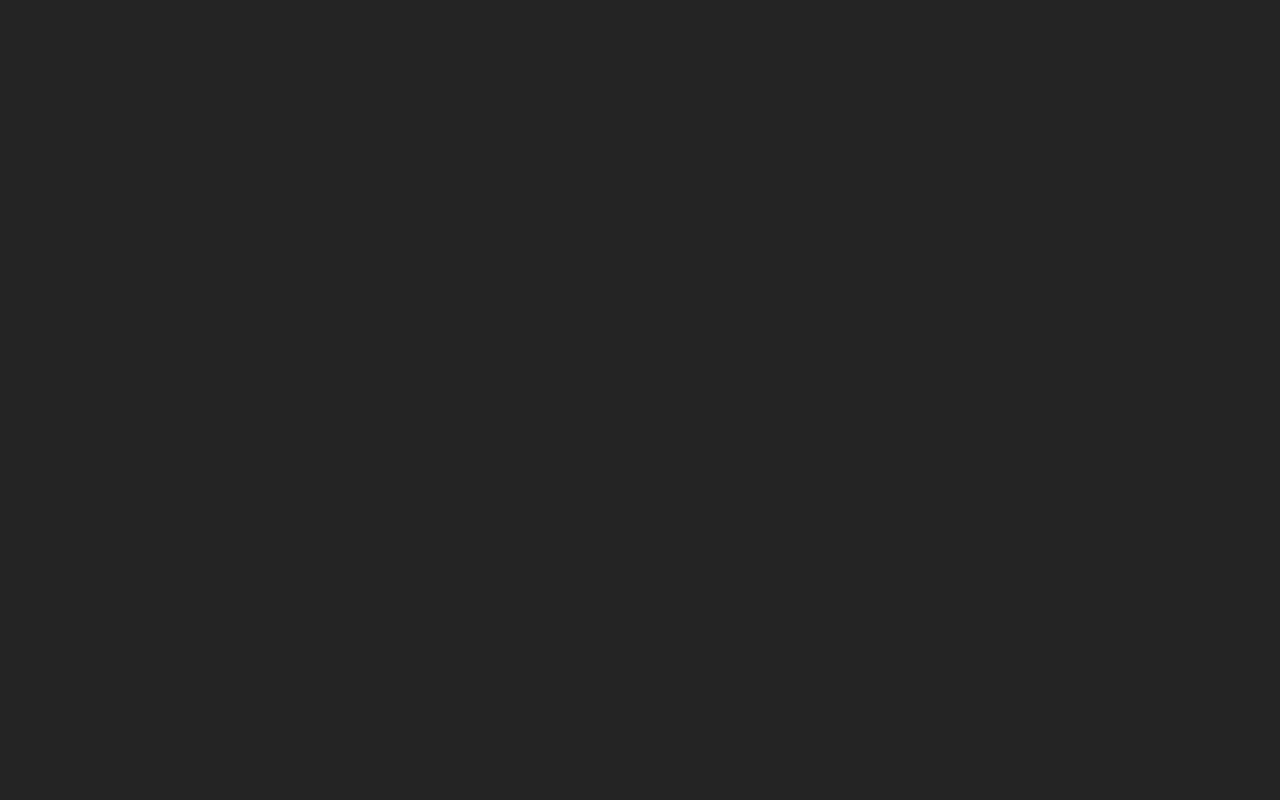
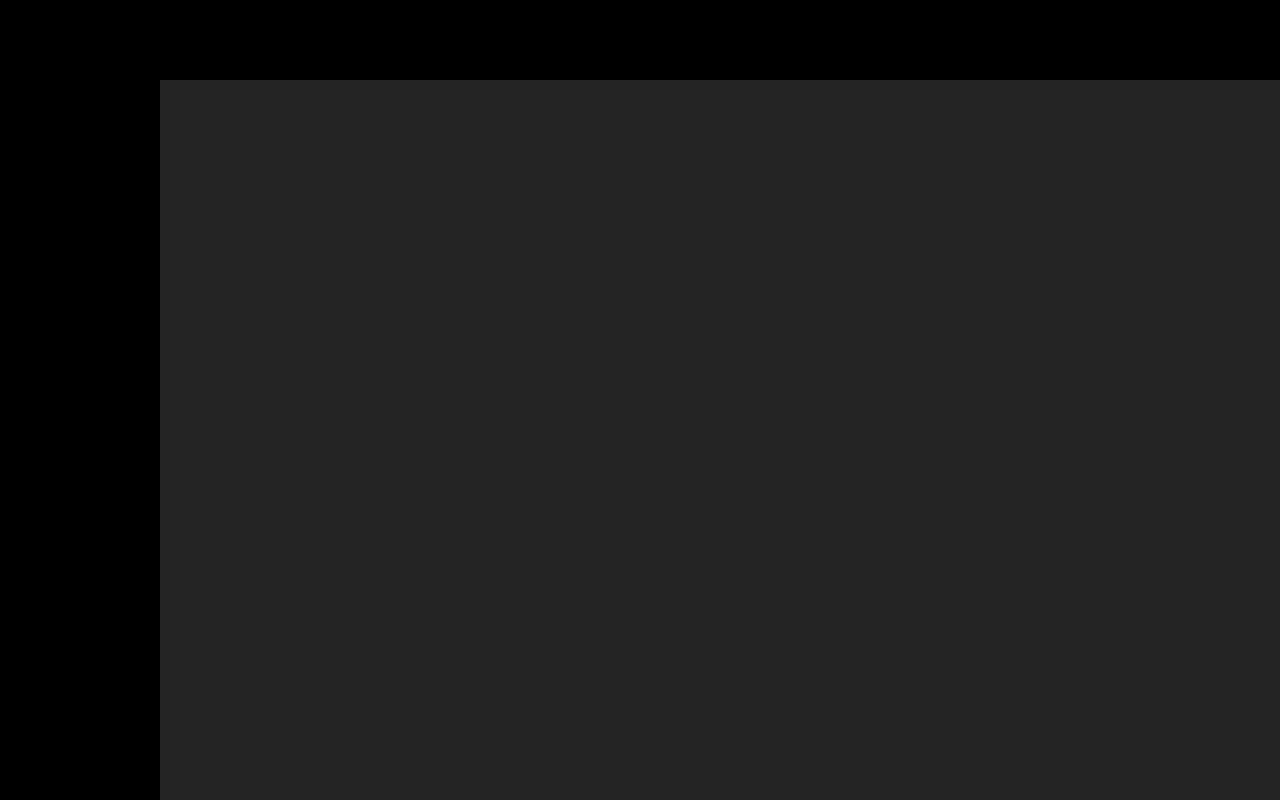
Before and after one commit to dnlstronge/RouteProject, a React (Create React App) app: page / in a window 1280 px wide. Built offline with nearby package versions, Linux system fonts and the light colour scheme.

Commit message:
[x] - add template

```diff
--- a/src/App.tsx
+++ b/src/App.tsx
@@ -1,10 +1,14 @@
 import React from "react";
 import classes from "./App.module.css"
+import SideNav from "./Components/SideNav/SideNav"
 
 
 const App = () => {
-  return <div className={classes.container}>
-  </div>;
-}
+  return (
+    <div className={classes.container}>
+      <SideNav />
+    </div>
+  )
+};
 
 export default App;
--- /dev/null
+++ b/src/Components/SideNav/SideNav.module.css
@@ -0,0 +1,7 @@
+.container {
+    height: 50rem;
+    width: 10rem;
+    color: white;
+    background: black;
+    margin-left: 0rem;
+}
--- /dev/null
+++ b/src/Components/SideNav/SideNav.tsx
@@ -0,0 +1,9 @@
+import React from 'react'
+import classes from "./SideNav.module.css"
+
+const SideNav = () => {
+  return (
+    <div className={classes.container}>SideNav</div>
+  )
+}
+export default SideNav;
--- a/src/index.tsx
+++ b/src/index.tsx
@@ -9,6 +9,7 @@
 const root = ReactDOM.createRoot(document.getElementById('root')!);
 root.render(
   <React.StrictMode>
+    <Nav />
     <App />
   </React.StrictMode>
 );
```
